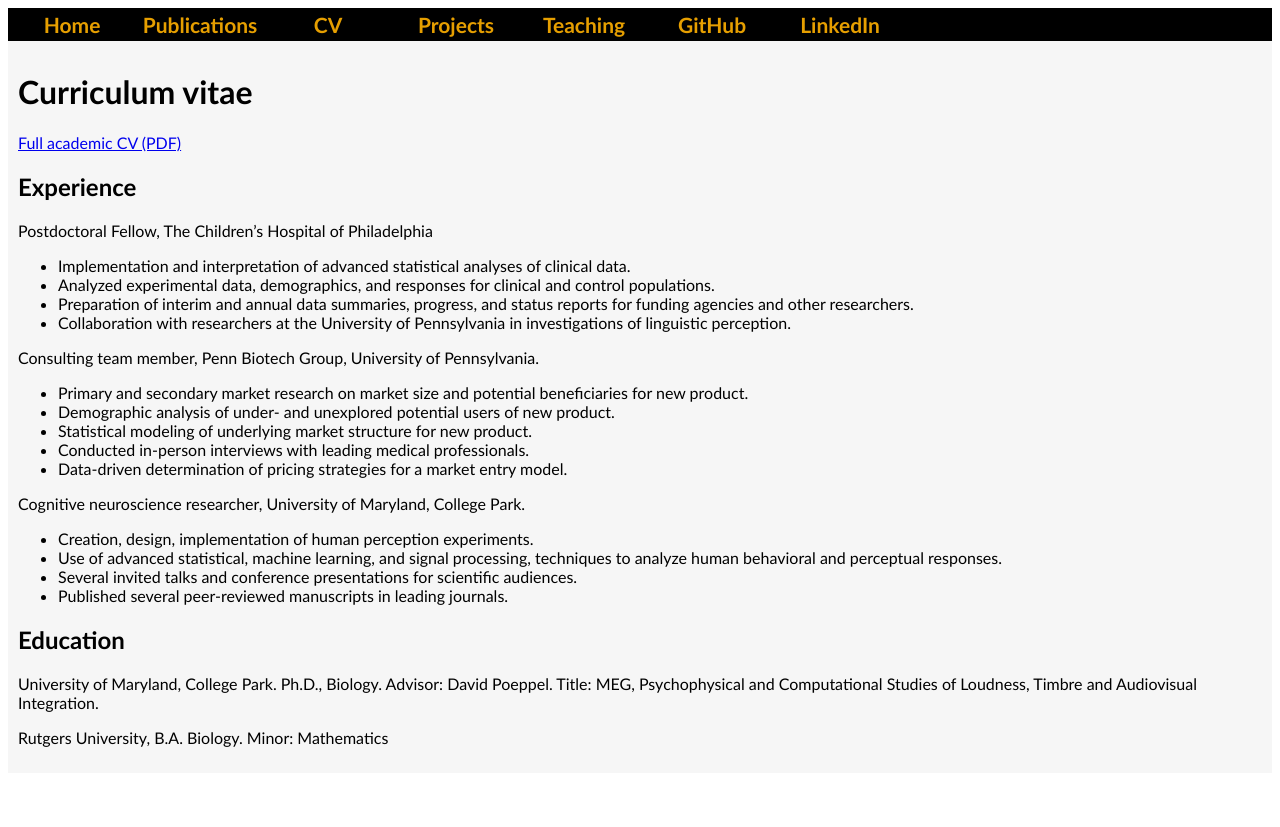
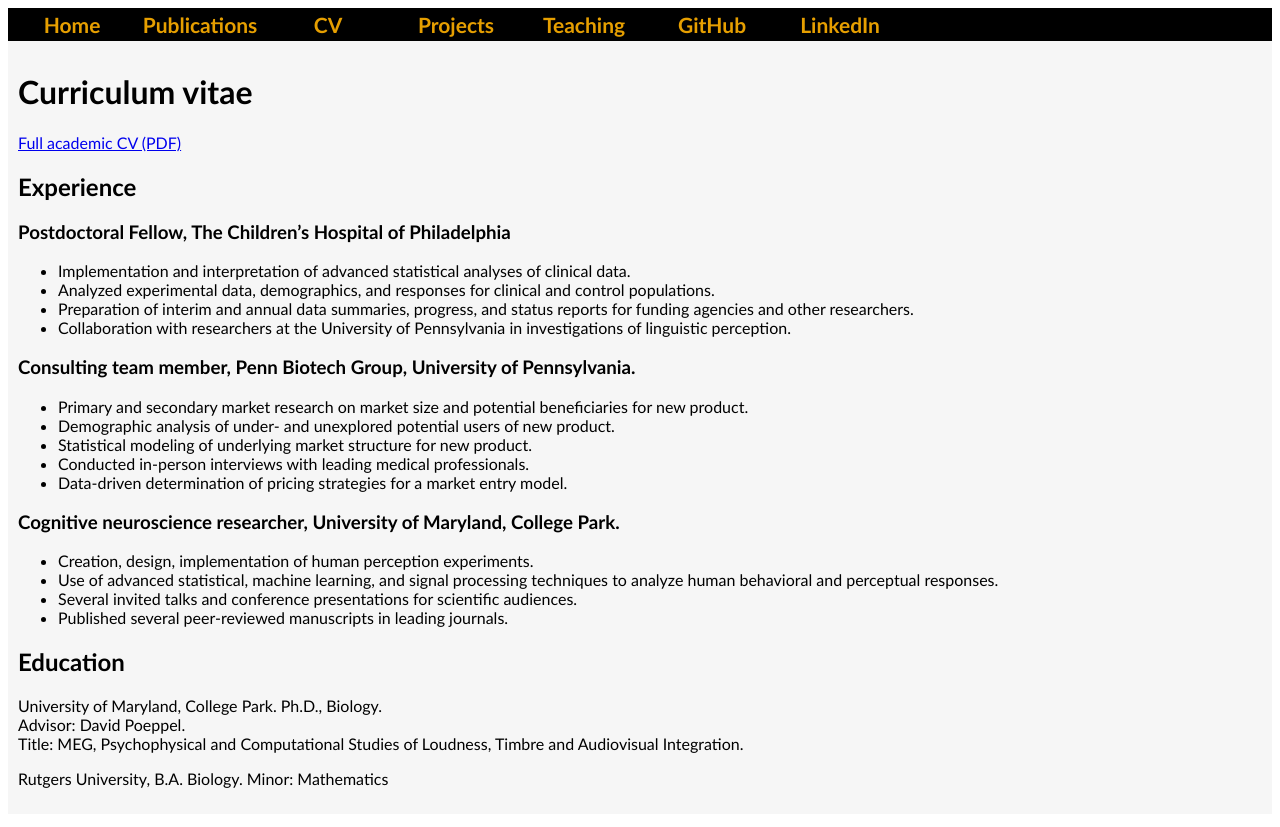
Before and after one commit to julian3rd/julian3rd.github.io, a Jekyll site: the page built from curriculum-vitae.md, in a window 1280 px wide. Shown: the top 827 px of the page. Built offline with Jekyll 4.4.1, drawn with Linux system fonts in a browser that asks for light colours; Markdown is read by kramdown in place of the engine named in the settings; some of the changed lines change nothing that is shown.

Commit message:
fixed typos

```diff
--- a/curriculum-vitae.md
+++ b/curriculum-vitae.md
@@ -7,27 +7,29 @@ title: "Curriculum  vitae"
 [Full academic CV (PDF)](/cv/Jenkins-CV-2015.pdf)
 
 ## Experience
-Postdoctoral Fellow, The Children’s Hospital of Philadelphia
+### Postdoctoral Fellow, The Children’s Hospital of Philadelphia
 - Implementation and interpretation of advanced statistical analyses of clinical data.
 - Analyzed experimental data, demographics, and responses for clinical and control populations.
 - Preparation of interim and annual data summaries, progress, and status reports for funding agencies and other researchers.
 - Collaboration with researchers at the University of Pennsylvania in investigations of linguistic perception.
 
-Consulting team member, Penn Biotech Group, University of Pennsylvania.
+### Consulting team member, Penn Biotech Group, University of Pennsylvania.
 - Primary and secondary market research on market size and potential beneficiaries for new product.
 - Demographic analysis of under- and unexplored potential users of new product.
 - Statistical modeling of underlying market structure for new product.
 - Conducted in-person interviews with leading medical professionals.
 - Data-driven determination of pricing strategies for a market entry model.
 
-Cognitive neuroscience researcher, University of Maryland, College Park.
+### Cognitive neuroscience researcher, University of Maryland, College Park.
 - Creation, design, implementation of human perception experiments.
-- Use of advanced statistical, machine learning, and signal processing, techniques to analyze human behavioral and perceptual responses.
+- Use of advanced statistical, machine learning, and signal processing techniques to analyze human behavioral and perceptual responses.
 - Several invited talks and conference presentations for scientific audiences.
 - Published several peer-reviewed manuscripts in leading journals.
 
 ## Education
 
-University of Maryland, College Park.  Ph.D., Biology.  Advisor: David Poeppel.  Title: MEG, Psychophysical and Computational Studies of Loudness, Timbre and Audiovisual Integration.
+University of Maryland, College Park.  Ph.D., Biology.
+Advisor: David Poeppel.
+Title: MEG, Psychophysical and Computational Studies of Loudness, Timbre and Audiovisual Integration.
 
 Rutgers University, B.A.  Biology.  Minor: Mathematics
```
